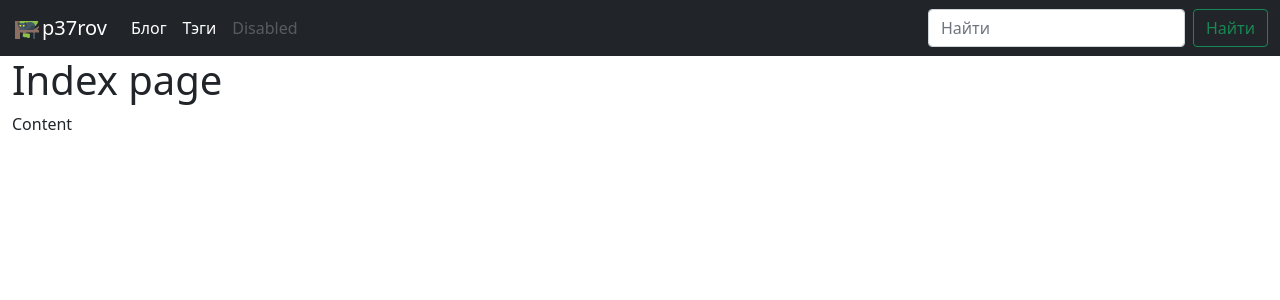
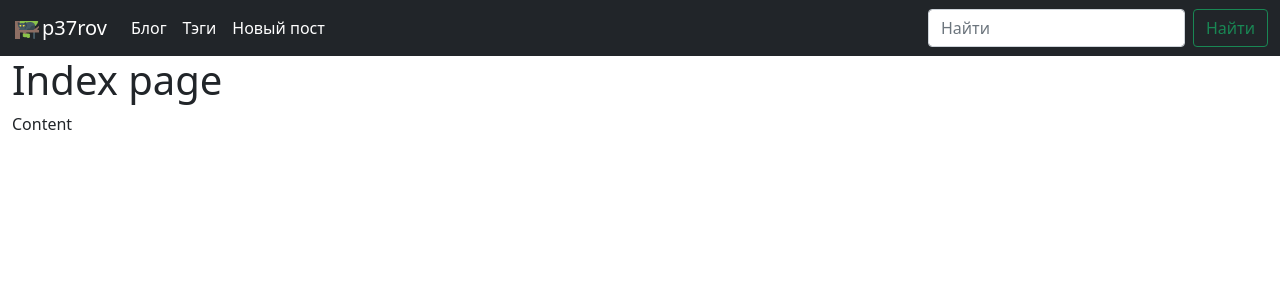
Before and after one commit to p37rov-nvkz/flask-blog-tutorial, a Flask app: page / in a window 1280 px wide. Shown: the top 300 px of the page. Run offline with Flask 2, Linux system fonts and the light colour scheme.

Commit message:
Add link create_post view

```diff
--- a/templates/base.html
+++ b/templates/base.html
@@ -35,7 +35,7 @@
         </li>
 
         <li class="nav-item">
-          <a class="nav-link disabled" href="#" tabindex="-1" aria-disabled="true">Disabled</a>
+          <a class="nav-link active" href="{{ url_for('posts.create_post') }}" tabindex="-1" aria-disabled="true">Новый пост</a>
         </li>
       </ul>
 
```
